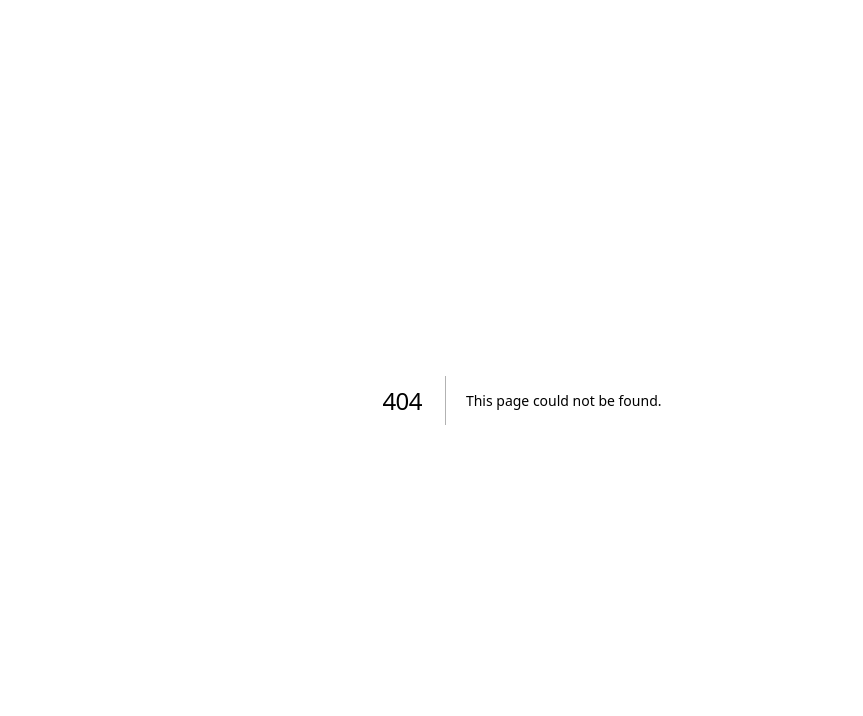
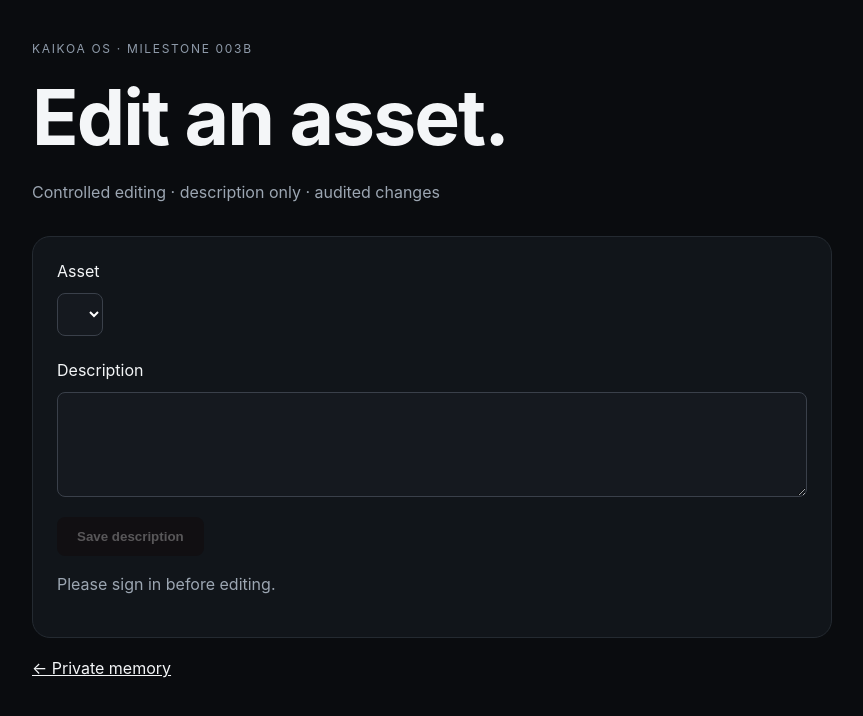
Before and after one commit to KAIKOA-Labs/kaikoa-os, a Next.js app: page /private-memory/edit in a window 1280 px wide. Before the commit this address had no page. Shown: the top 716 px of the page, without its empty margins (118-981 px from the left). Built offline with nearby package versions, Linux system fonts and the light colour scheme; no server answers.

Commit message:
Milestone 003B: owner-only audited asset description editor

```diff
--- /dev/null
+++ b/app/private-memory/edit/page.tsx
@@ -0,0 +1,43 @@
+"use client";
+import { useEffect, useState } from "react";
+import Link from "next/link";
+import { getBrowserSupabase } from "@/lib/supabase-browser";
+
+type Asset = {id:string;name:string;description:string|null};
+export default function EditAssetPage(){
+ const [assets,setAssets]=useState<Asset[]>([]);
+ const [selected,setSelected]=useState("");
+ const [description,setDescription]=useState("");
+ const [status,setStatus]=useState("Checking access…");
+ const [busy,setBusy]=useState(false);
+ async function load(){
+  const db=getBrowserSupabase();
+  if(!db){setStatus("Authentication is not configured.");return;}
+  const {data:user,error:authError}=await db.auth.getUser();
+  if(authError||!user.user){setStatus("Please sign in before editing.");return;}
+  const {data,error}=await db.from("entities").select("id,name,description").eq("visibility","safe_preview").order("name");
+  if(error){setStatus("Unable to retrieve editable assets.");return;}
+  setAssets(data??[]);
+  setSelected(previous=>previous||(data?.[0]?.id??""));
+  setStatus(data?.length?"Ready to edit.":"No editable records found.");
+ }
+ useEffect(()=>{void load();},[]);
+ useEffect(()=>{setDescription(assets.find(a=>a.id===selected)?.description??"");},[selected,assets]);
+ async function save(){
+  const db=getBrowserSupabase();
+  if(!db||!selected||busy)return;
+  setBusy(true);setStatus("Saving…");
+  const {data,error}=await db.rpc("update_safe_entity_description",{p_entity_id:selected,p_description:description});
+  if(error){setStatus("Save failed. No change was confirmed.");setBusy(false);return;}
+  setStatus(data?"Saved. Change recorded in history.":"No changes to save.");
+  await load();
+  setBusy(false);
+ }
+ return <main className="shell"><header><p className="eyebrow">KAIKOA OS · MILESTONE 003B</p><h1>Edit an asset.</h1><p className="muted">Controlled editing · description only · audited changes</p></header>
+ <section className="panel" style={{maxWidth:800}}>
+ <label htmlFor="asset">Asset</label><select id="asset" value={selected} onChange={e=>setSelected(e.target.value)} style={{display:"block",margin:"12px 0 24px",padding:12,background:"#15191f",color:"white",border:"1px solid #3a404a",borderRadius:8}}>{assets.map(a=><option key={a.id} value={a.id}>{a.name}</option>)}</select>
+ <label htmlFor="description">Description</label><textarea id="description" maxLength={1000} rows={5} value={description} onChange={e=>setDescription(e.target.value)} disabled={!selected||busy} style={{display:"block",width:"100%",margin:"12px 0 20px",padding:14,background:"#15191f",color:"white",border:"1px solid #3a404a",borderRadius:8}}/>
+ <button type="button" disabled={!selected||busy} onClick={()=>void save()} style={{padding:"12px 20px",borderRadius:8,border:0,fontWeight:700,cursor:"pointer"}}>{busy?"Saving…":"Save description"}</button>
+ <p role="status" className="muted">{status}</p>
+ </section><p><Link href="/private-memory">← Private memory</Link></p></main>;
+}
```
